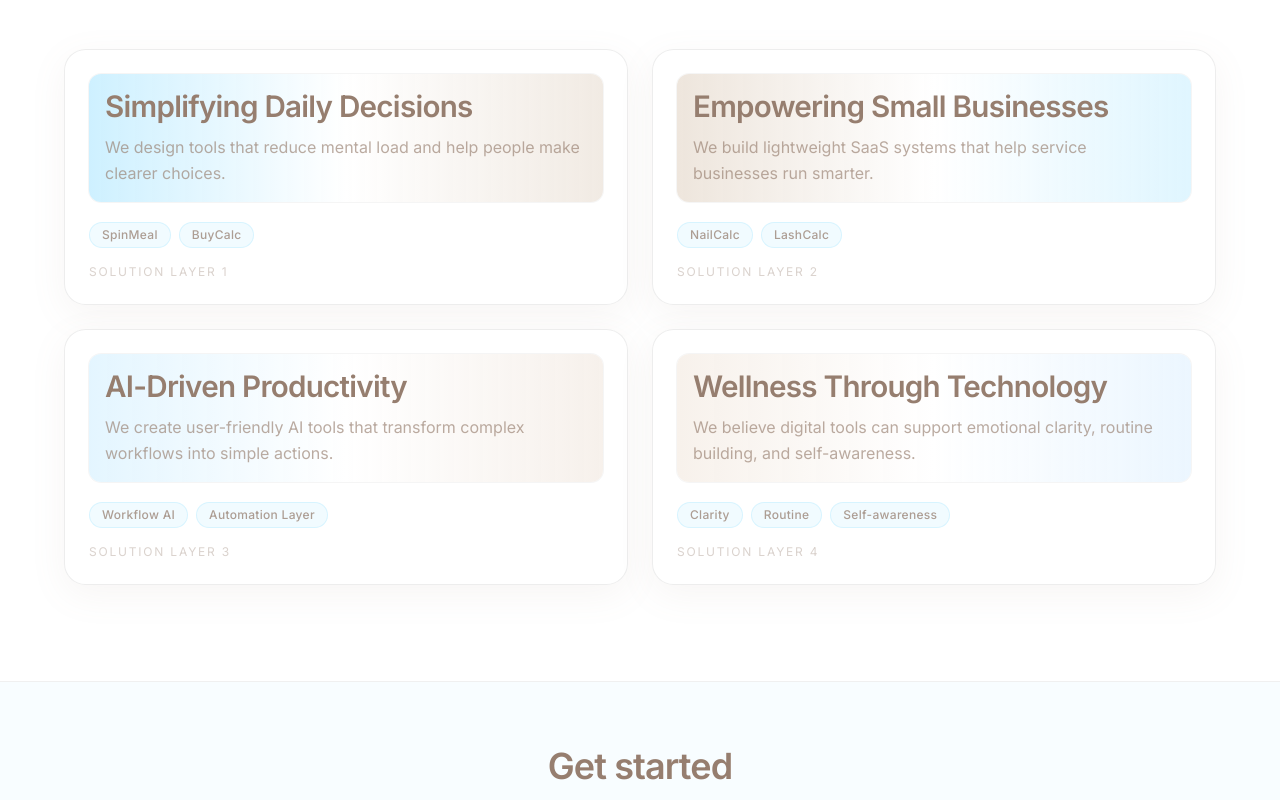
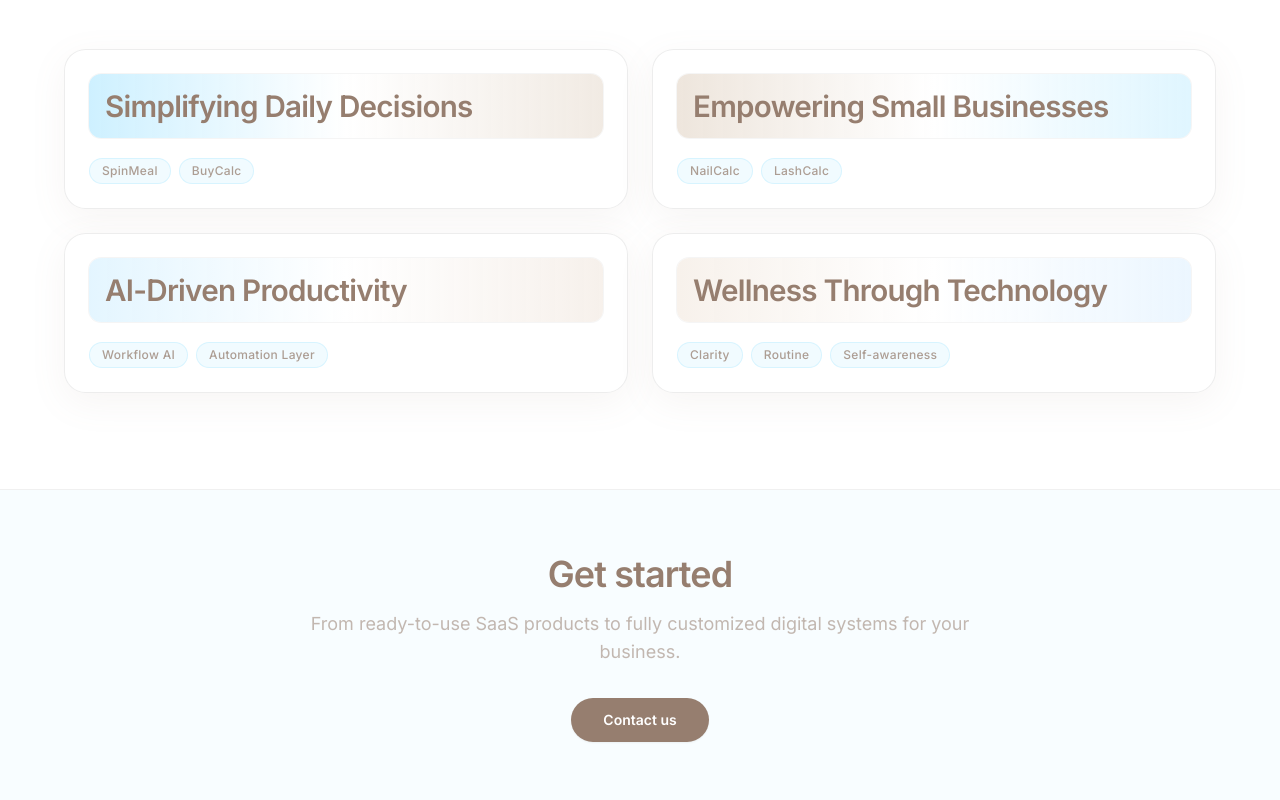
Before and after one commit to workbyaria/FCGwebsite, a Next.js app: page /solutions in a window 1280 px wide. Shown: the part 380-1180 px from the top of the page. Built offline with nearby package versions, Linux system fonts and the light colour scheme; no server answers.

Commit message:
Deleted words

```diff
--- a/src/app/solutions/page.tsx
+++ b/src/app/solutions/page.tsx
@@ -3,25 +3,21 @@ import { Reveal } from "@/components/motion/Reveal";
 const SOLUTIONS = [
   {
     title: "Simplifying Daily Decisions",
-    body: "We design tools that reduce mental load and help people make clearer choices.",
     tags: ["SpinMeal", "BuyCalc"],
     accent: "from-[#B9EAFF]/70 via-white to-[#E8DDD1]/60",
   },
   {
     title: "Empowering Small Businesses",
-    body: "We build lightweight SaaS systems that help service businesses run smarter.",
     tags: ["NailCalc", "LashCalc"],
     accent: "from-[#E8DDD1]/75 via-white to-[#B9EAFF]/45",
   },
   {
     title: "AI-Driven Productivity",
-    body: "We create user-friendly AI tools that transform complex workflows into simple actions.",
     tags: ["Workflow AI", "Automation Layer"],
     accent: "from-[#DDF3FF]/80 via-white to-[#F2E9E1]/65",
   },
   {
     title: "Wellness Through Technology",
-    body: "We believe digital tools can support emotional clarity, routine building, and self-awareness.",
     tags: ["Clarity", "Routine", "Self-awareness"],
     accent: "from-[#F6EFE8]/85 via-white to-[#DCEFFF]/55",
   },
@@ -61,9 +57,6 @@ export default function SolutionsPage() {
                   <h2 className="text-balance text-2xl font-semibold tracking-tight text-brand-primary md:text-[1.85rem]">
                     {item.title}
                   </h2>
-                  <p className="mt-3 max-w-3xl text-base leading-relaxed text-brand-primary/65">
-                    {item.body}
-                  </p>
                 </div>
 
                 <div className="flex flex-wrap gap-2">
@@ -76,10 +69,6 @@ export default function SolutionsPage() {
                     </span>
                   ))}
                 </div>
-
-                <p className="mt-4 text-xs uppercase tracking-[0.15em] text-brand-primary/35">
-                  Solution Layer {idx + 1}
-                </p>
               </article>
             </Reveal>
           ))}
--- a/src/components/layout/SiteFooter.tsx
+++ b/src/components/layout/SiteFooter.tsx
@@ -54,8 +54,7 @@ export function SiteFooter() {
             Get started
           </h2>
           <p className="mt-4 text-base text-brand-primary/55 md:text-lg">
-            From ready-to-use SaaS products to fully customized digital systems — we help
-            businesses simplify operations and solve real problems.
+            From ready-to-use SaaS products to fully customized digital systems for your business.
           </p>
           <div className="mt-8">
             <Link
```
